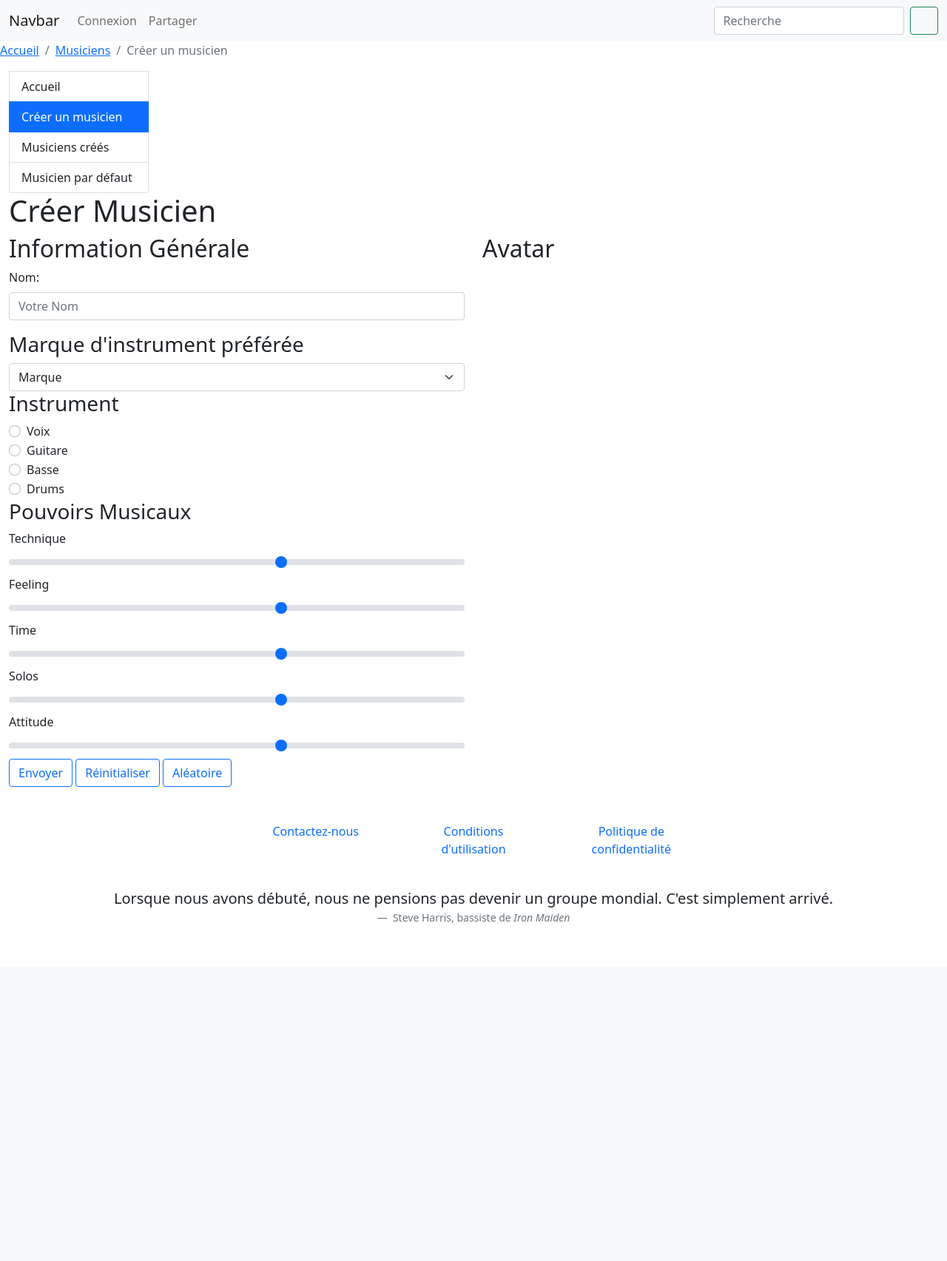
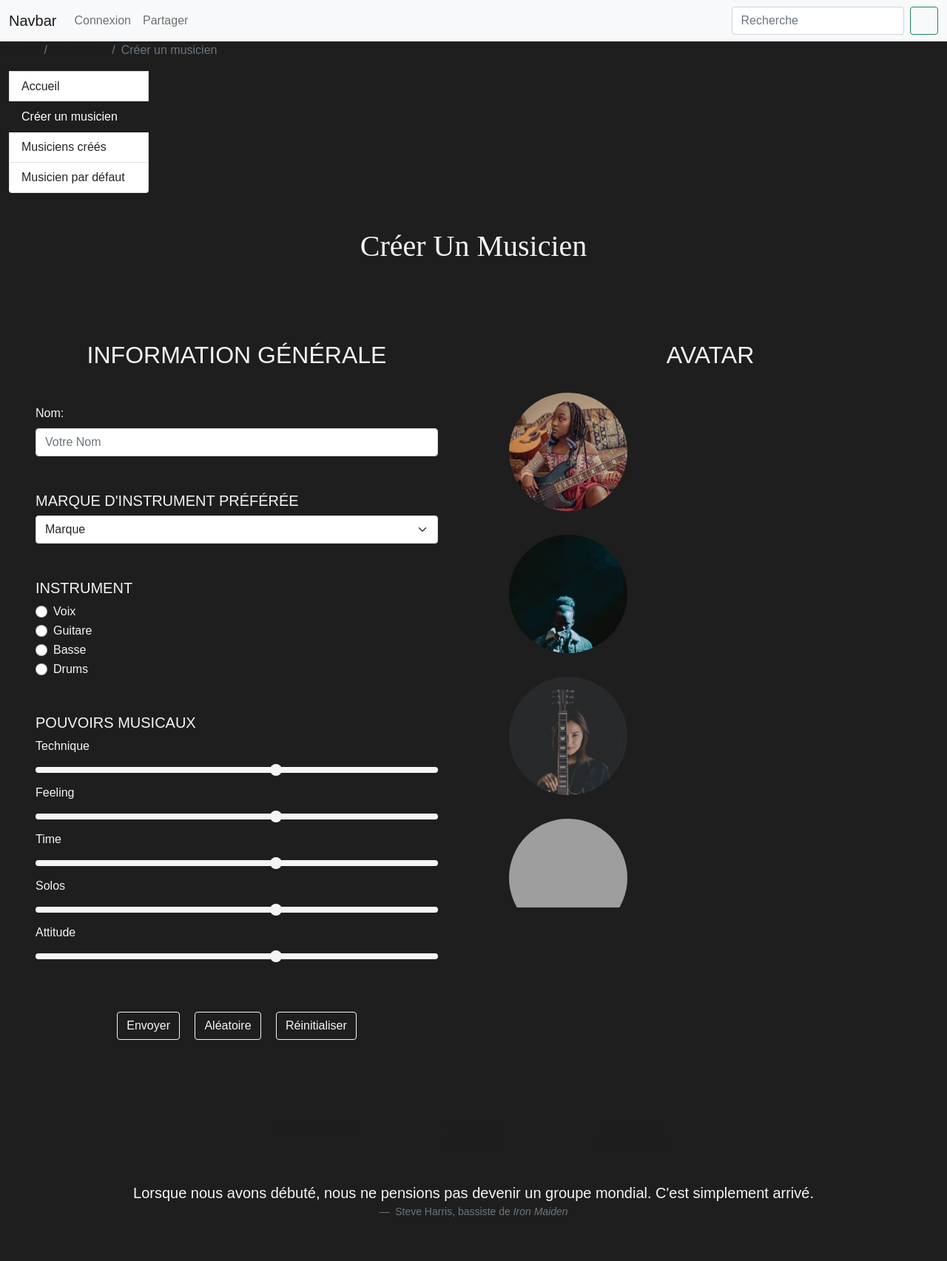
Before and after one commit to maxbtchr/d-and-d-musical, a Flask app: page /creation in a window 1280 px wide. Shown: the whole page at 74% size. Before the commit the page ends 1248 px from the top, so only its background shows below. Run offline with Flask 2, Linux system fonts and the light colour scheme; some libraries are stand-ins or nearby versions; some web fonts are replaced; grey boxes are pictures that could not be loaded.

Commit message:
page creation premier essai

```diff
--- a/static/css/style.scss
+++ b/static/css/style.scss
@@ -1,2 +1,59 @@
+$primary: #1E1E1E;
+$secondary: #F5F5F5;
+
+
+/* ---------------------------- */
+/*           FORM-RANGE         */
+/* ---------------------------- */
+
+$form-range-track-bg: $secondary;
+$form-range-thumb-bg: $secondary;
+
+@import url("https://use.typekit.net/hgm4chp.css");
 @import '../../node_modules/bootstrap/scss/bootstrap.scss';
 @import '../../node_modules/bootstrap-icons/font/bootstrap-icons.scss';
+
+
+
+/* ---------------------------- */
+/*        PAGE CREATION         */
+/* ---------------------------- */
+
+body {
+    font-family: neuzeit-grotesk, sans-serif;
+    font-weight: 300;
+    font-style: normal;
+
+    background-color: $primary;
+    color: $secondary;
+}
+
+h1 {
+    font-family: odile, serif;
+}
+
+h2{
+    text-transform: uppercase;
+}
+
+h3 {
+    text-transform: uppercase;
+}
+
+.avatar-img-div {
+    width: 10rem;
+    height: 10rem;
+    border-radius: 50%;
+    overflow: hidden;
+}
+
+.avatar-img {
+    width: 100%;
+
+}
+
+section {
+    .avatar-img-div{
+        margin-top: 2rem;
+    }
+}
--- a/templates/creation.html
+++ b/templates/creation.html
@@ -1,14 +1,14 @@
 {% extends 'layout.html' %} {% block contenu %}
 
 <div class="container-fluid">
-    <h1>Créer Musicien</h1>
+  <h1 class="text-center p-5">Créer Un Musicien</h1>
   <form
     action="https://philippefleury.com/backend.php "
     method="POST"
     class="row"
   >
-    <section class="col-6">
-        <h2>Information Générale</h2>
+    <section class="col-6 p-5">
+      <h2 class="text-center mb-5">Information Générale</h2>
       <div class="mb-3">
         <label for="Nom" class="form-label">Nom: </label>
         <input
@@ -18,21 +18,16 @@
           placeholder="Votre Nom"
         />
       </div>
-      <h3>Marque d'instrument préférée</h3>
+      <h3 class="h5 mt-5">Marque d'instrument préférée</h3>
       <select class="form-select" aria-label="Marque d'instrument préférée">
         <option selected>Marque</option>
         <option value="fender">Fender</option>
         <option value="gretsch">Gretsch</option>
         <option value="gibson">Gibson</option>
       </select>
-      <h3>Instrument</h3>
+      <h3 class="h5 mt-5">Instrument</h3>
       <div class="form-check">
-        <input
-          class="form-check-input"
-          type="radio"
-          name="voix"
-          id="voix"
-        />
+        <input class="form-check-input" type="radio" name="voix" id="voix" />
         <label class="form-check-label" for="instrument"> Voix </label>
       </div>
       <div class="form-check">
@@ -45,73 +40,71 @@
         <label class="form-check-label" for="instrument"> Guitare </label>
       </div>
       <div class="form-check">
-        <input
-          class="form-check-input"
-          type="radio"
-          name="basse"
-          id="basse"
-        />
+        <input class="form-check-input" type="radio" name="basse" id="basse" />
         <label class="form-check-label" for="instrument"> Basse </label>
       </div>
       <div class="form-check">
-        <input
-          class="form-check-input"
-          type="radio"
-          name="drums"
-          id="drums"
-        />
+        <input class="form-check-input" type="radio" name="drums" id="drums" />
         <label class="form-check-label" for="instrument"> Drums </label>
       </div>
 
-      <h3>Pouvoirs Musicaux</h3>
+      <h3 class="h5 mt-5">Pouvoirs Musicaux</h3>
       <div>
         <label for="technique" class="form-label">Technique</label>
-        <input
-          type="range"
-          class="form-range"
-          min="0"
-          max="5"
-          id="technique"
-        />
+        <input type="range" class="form-range" min="0" max="5" id="technique" />
         <label for="feeling" class="form-label">Feeling</label>
-        <input
-          type="range"
-          class="form-range"
-          min="0"
-          max="5"
-          id="Feeling"
-        />
+        <input type="range" class="form-range" min="0" max="5" id="Feeling" />
         <label for="time" class="form-label">Time</label>
-        <input
-          type="range"
-          class="form-range"
-          min="0"
-          max="5"
-          id="time"
-        />
+        <input type="range" class="form-range" min="0" max="5" id="time" />
         <label for="solos" class="form-label">Solos</label>
-        <input
-          type="range"
-          class="form-range"
-          min="0"
-          max="5"
-          id="solos"
-        />
+        <input type="range" class="form-range" min="0" max="5" id="solos" />
         <label for="attitude" class="form-label">Attitude</label>
-        <input
-          type="range"
-          class="form-range"
-          min="0"
-          max="5"
-          id="attitude"
-        />
+        <input type="range" class="form-range" min="0" max="5" id="attitude" />
       </div>
-      <button type="submit" class="btn btn-outline-primary">Envoyer</button>
-      <button type="reset" class="btn btn-outline-primary">Réinitialiser</button>
-      <button type="button" class="btn btn-outline-primary">Aléatoire</button>
+      <div class="mt-5 text-center">
+        <button type="submit" class="btn btn-outline-secondary m-2">
+          Envoyer
+        </button>
+        <button type="button" class="btn btn-outline-secondary m-2">
+          Aléatoire
+        </button>
+        <button type="reset" class="btn btn-outline-secondary m-2">
+          Réinitialiser
+        </button>
+      </div>
     </section>
-    <section class="col-6">
-        <h2>Avatar</h2>
+    <section class="col-6 p-5">
+      <h2 class="text-center">Avatar</h2>
+      <div class="">
+        <div class="avatar-img-div text-center">
+          <img
+            class="avatar-img"
+            src="{{url_for('static', filename='img/avatar-bassist.jpg')}}"
+            alt=""
+          />
+        </div>
+        <div class="avatar-img-div">
+          <img
+            class="avatar-img"
+            src="{{url_for('static', filename='img/avatar-singer.jpg')}}"
+            alt=""
+          />
+        </div>
+        <div class="avatar-img-div">
+          <img
+            class="avatar-img"
+            src="{{url_for('static', filename='img/avatar-guitarist.jpg')}}"
+            alt=""
+          />
+        </div>
+        <div class="avatar-img-div">
+          <img
+            class="avatar-img"
+            src="{{url_for('static', filename='img/avatar-drummer.jpg')}}"
+            alt=""
+          />
+        </div>
+      </div>
     </section>
   </form>
 </div>
```
Also changed, not shown: static/css/style.css, static/img/avatar-bassist.jpg (added), static/img/avatar-guitarist.jpg (added), static/img/avatar-singer.jpg (added), 3 other files.
